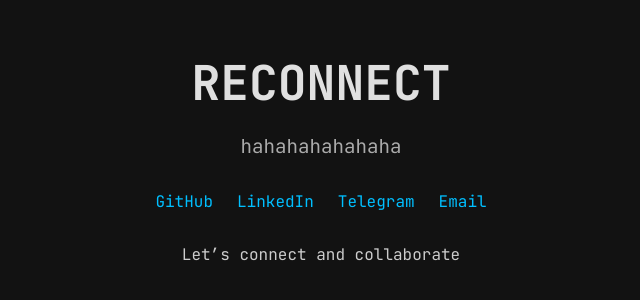
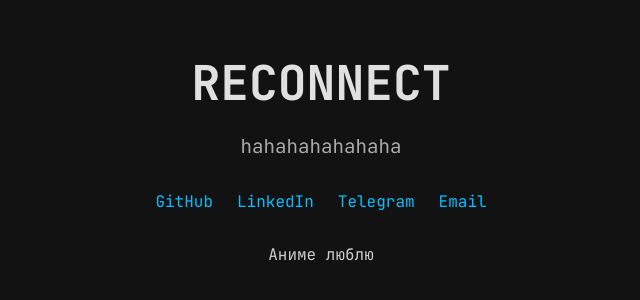
Before and after one commit to rc-connect/rc-connect.github.io, a plain HTML site: page index.html in a window 1280 px wide. Shown: the part 250-550 px from the top of the page, without its empty margins (319-959 px from the left). Drawn offline with Linux system fonts and the light colour scheme.

Commit message:
anime_fix

```diff
--- a/index.html
+++ b/index.html
@@ -18,7 +18,7 @@
       <a href="https://t.me/" target="_blank" class="icon">Telegram</a>
       <a href="mailto:you@example.com" class="icon">Email</a>
     </div>
-    <p class="footer">Let’s connect and collaborate</p>
+    <p class="footer">Аниме люблю</p>
   </div>
 </body>
 </html>
```
